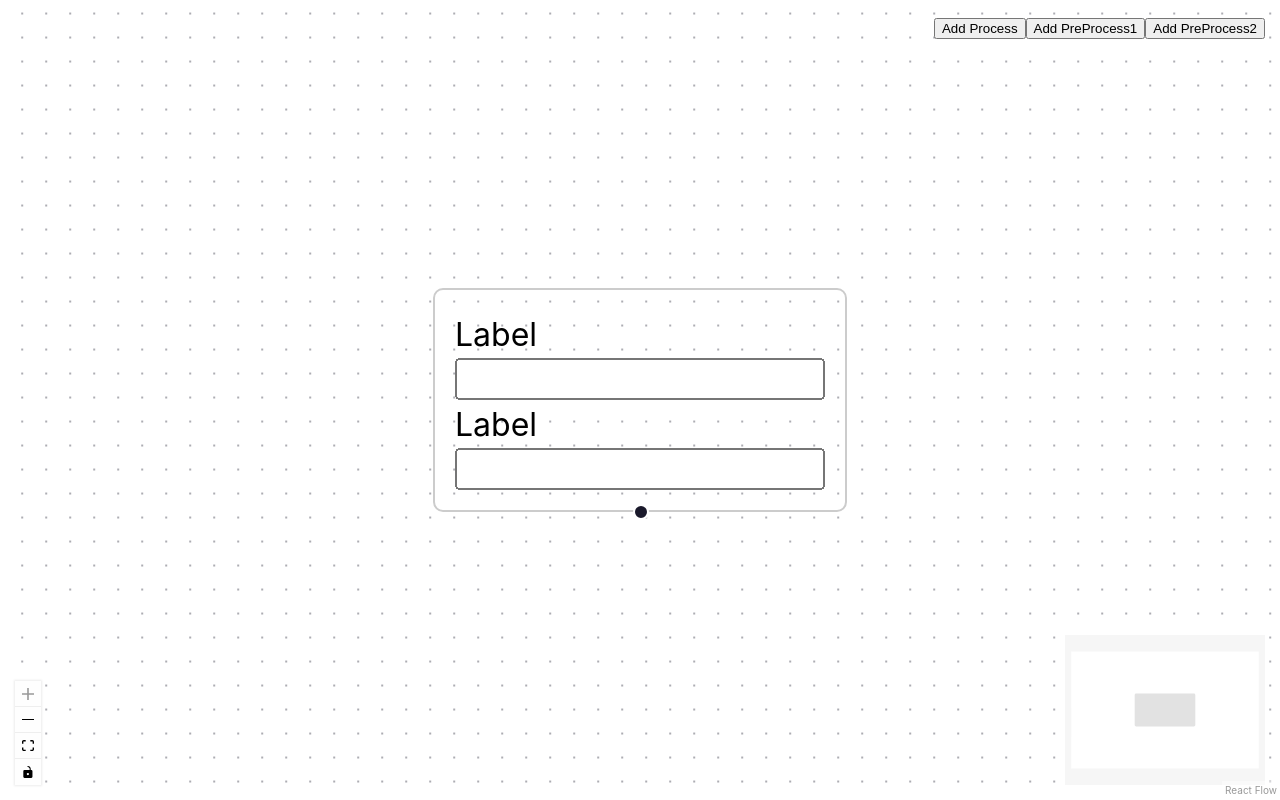
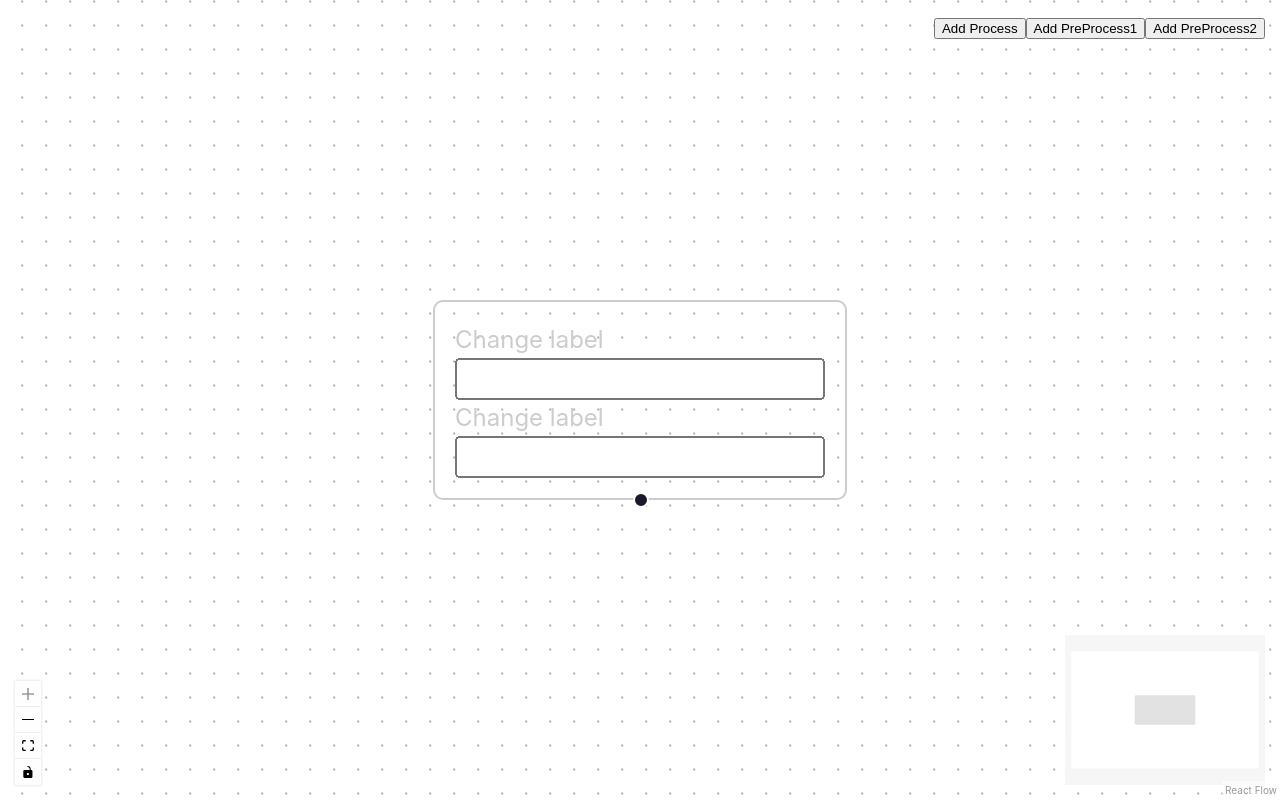
Before and after one commit to SancheSLozovoy/react-flow-app, a React (Vite) app: page / in a window 1280 px wide. Both pictures are taken after a click on the button "Add Process". Built offline with nearby package versions, Linux system fonts and the light colour scheme.

Commit message:
feat: add ability to update labels

```diff
--- a/src/entities/PreProcess/ui/PreProcess.css
+++ b/src/entities/PreProcess/ui/PreProcess.css
@@ -3,3 +3,13 @@
     border-radius: 5px;
     padding: 10px;
 }
+
+.label{
+    color: #ccc;
+    font-size: 12px;
+}
+
+.text-updeter-inner{
+    display: flex;
+    flex-direction: column;
+}
--- a/src/entities/PreProcess/ui/PreProcess.tsx
+++ b/src/entities/PreProcess/ui/PreProcess.tsx
@@ -12,26 +12,23 @@ const PreProcess: React.FC<PreProcessNodeProps> = ({ data, isConnectable }) => {
     return (
         <div className="text-updater-node">
             <Handle type="target" position={Position.Top} isConnectable={isConnectable} />
-            <div style={{ display: 'flex', flexDirection: 'column' }}>
-                <label htmlFor="text">Label</label>
+            <div className='text-updeter-inner'>
+                <label  className='label' contentEditable='true'>Change label</label>
                 <input
-                    id="text"
                     name="text"
                     onChange={onChange}
                     className="nodrag"
                     value={data.text}
                 />
-                <label htmlFor="text">Label</label>
+                <label  className='label' contentEditable='true'>Change label</label>
                 <input
-                    id="text"
                     name="text"
                     onChange={onChange}
                     className="nodrag"
                     value={data.text}
                 />
-                <label htmlFor="text">Label</label>
+                <label className='label' contentEditable='true'>Change label</label>
                 <input
-                    id="text"
                     name="text"
                     onChange={onChange}
                     className="nodrag"
--- a/src/entities/Process/ui/Process.tsx
+++ b/src/entities/Process/ui/Process.tsx
@@ -9,25 +9,23 @@ const Process: React.FC<ProcessNodeProps> = ({ data, isConnectable }) => {
 
   return (
     <div className="text-updater-node">
-      <div style={{ display: 'flex', flexDirection: 'column' }}>
-      <label htmlFor="text">Label</label>
+      <div className='text-updeter-inner'>
+        <label className='label' contentEditable="true">Change label</label>
         <input
-          id="text"
           name="text"
           onChange={onChange}
           className="nodrag"
           value={data.text}
         />
-        <label htmlFor="text">Label</label>
+        <label className='label' contentEditable="true">Change label</label>
         <input
-          id="text"
           name="text"
           onChange={onChange}
           className="nodrag"
           value={data.text}
         />
       </div>
-       <Handle type="source" position={Position.Bottom} isConnectable={isConnectable} />
+      <Handle type="source" position={Position.Bottom} isConnectable={isConnectable} />
     </div>
   );
 };
```
